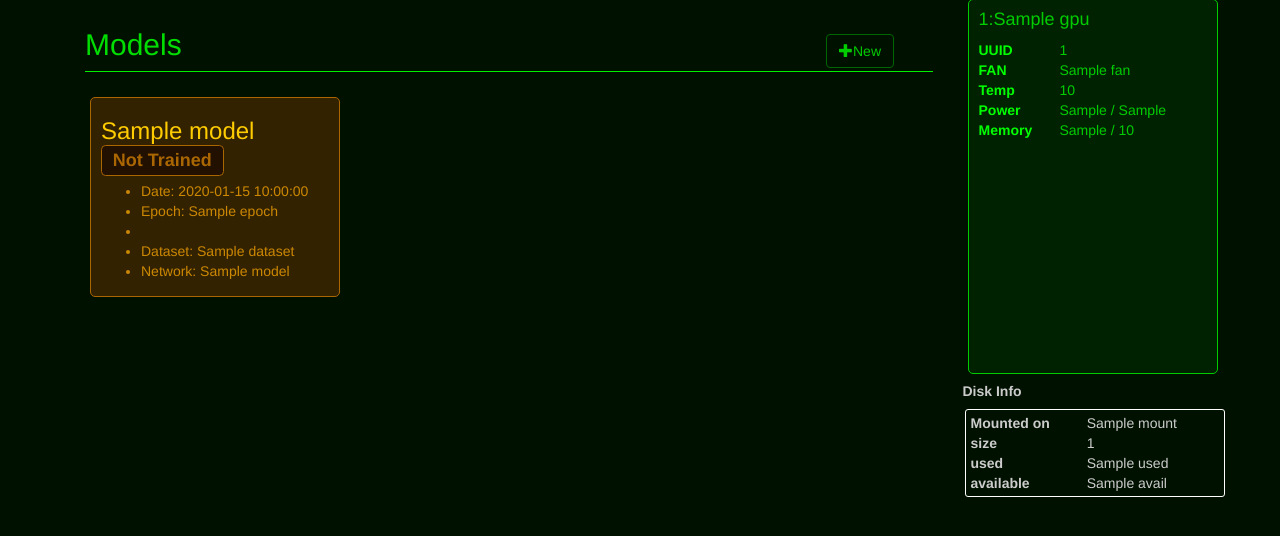
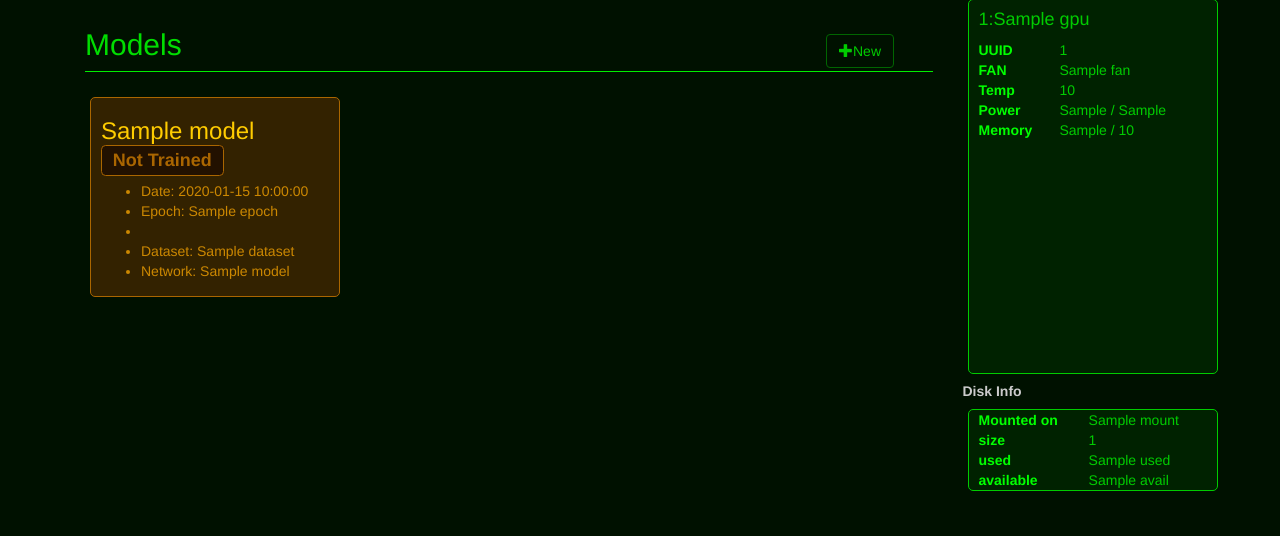
Before and after one commit to SonyCSL/CSLAIER, a Flask app: template src/templates/index.html in a window 1280 px wide. Shown: the part 176-712 px from the top of the page. Run offline with Flask 2, Linux system fonts and the light colour scheme; the template is opened without the code that fills it: most values are stand-ins (such as "Sample title", 1, 10 or a date in 2020); parts of the project's set-up code (start-up, migrations or seed data) failed here and were passed over; some libraries are stand-ins or nearby versions.

Commit message:
update design

```diff
--- a/src/static/css/deepstation.css
+++ b/src/static/css/deepstation.css
@@ -167,7 +167,7 @@
 	-ms-flex-wrap: wrap;
 }
 
-.dataset, .model,.gpu {
+.dataset, .model, .gpu, .disk_info {
     width: 250px;
     height: 250px;
     border-radius: 5px;
@@ -179,12 +179,12 @@
     overflow: hidden;
 }
 
-.gpu{
+.gpu, .disk_info{
     border:solid 1px #0c0;
     height: auto;
 }
 
-.gpu th{
+.gpu th, .disk_info th{
     color:#0f0;
     padding-right: 5px;
 }
@@ -472,16 +472,6 @@
     text-align: right;
 }
 
-.disk_info {
-    border: 1px solid white;
-    border-radius: 3px;
-    margin-top: 2px;
-    margin-left: 2px;
-    padding: 3px;
-    padding-left: 5px;
-    padding-right: 5px;
-}
-
 .pagination.center {
     width: 100%;
     text-align: center;
--- a/src/templates/common/resource_info.html
+++ b/src/templates/common/resource_info.html
@@ -1,8 +1,8 @@
 {% if system_info['disk_info'] != None %}
     <h5>Disk Info</h5>
     {% for disk in system_info['disk_info'] %}
-        <div  class="disk_info">
-            <table border="0">
+        <div class="disk_info">
+            <table border="0" class="disk_table">
                 <tr>
                     <th>Mounted on</th>
                     <td>{{disk['mount']}}</td>
```
